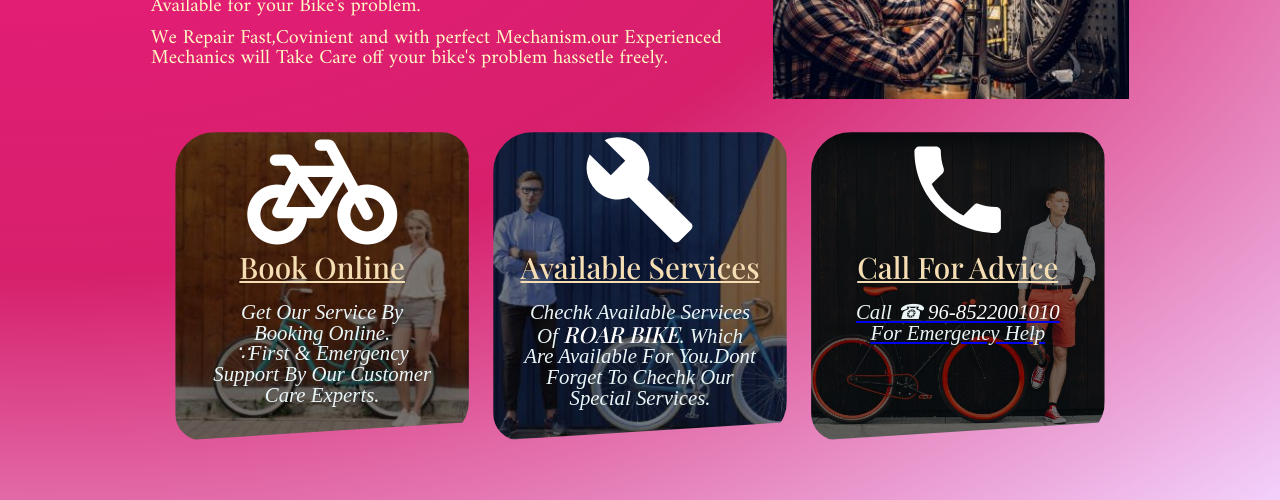
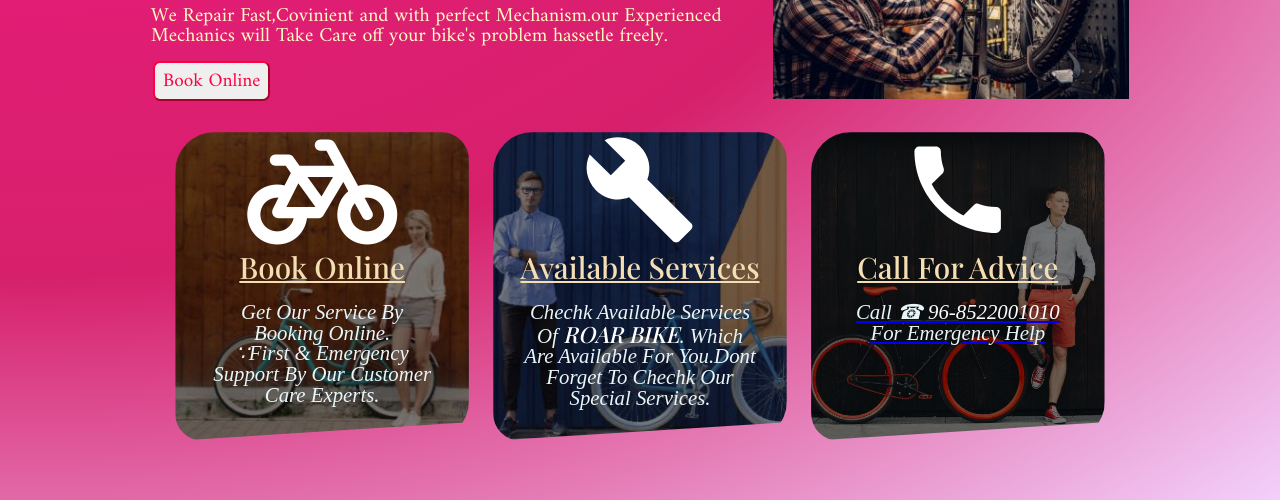
Before and after one commit to ADJr01/Mobile-Bike-Repair, a plain HTML site: page index.html in a window 1280 px wide. Shown: the part 300-800 px from the top of the page. Drawn offline with nearby package versions, Linux system fonts and the light colour scheme.

Commit message:
Book Now button added
A new button added on main text section.

```diff
--- a/index.html
+++ b/index.html
@@ -35,6 +35,7 @@
                     We Repair Fast,Covinient and with perfect Mechanism.our Experienced
                     Mechanics will Take Care off your bike's problem hassetle freely.
                 </p>
+               <button class="book">Book Online</button>
             </div>
             <div class="herobox2">
                 <img src="images/head.jpg"  alt="Mobile Bike Repair" >
```
